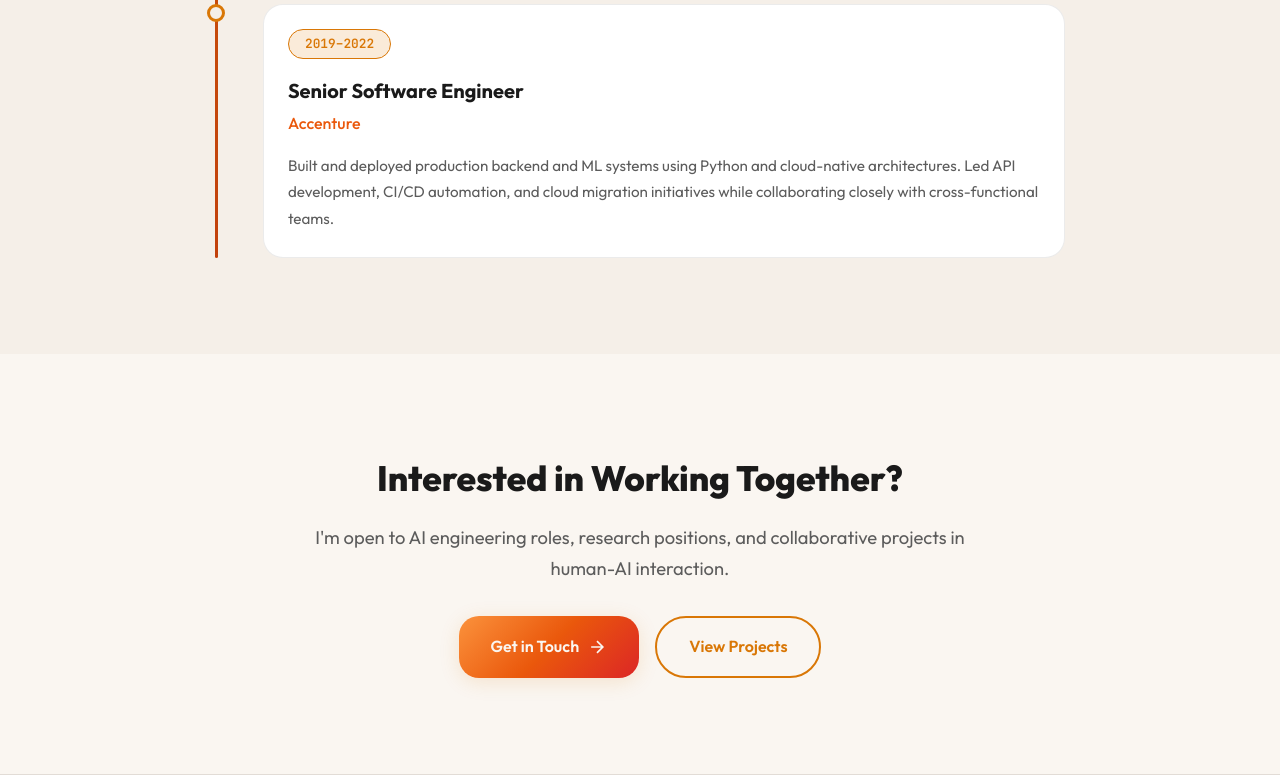
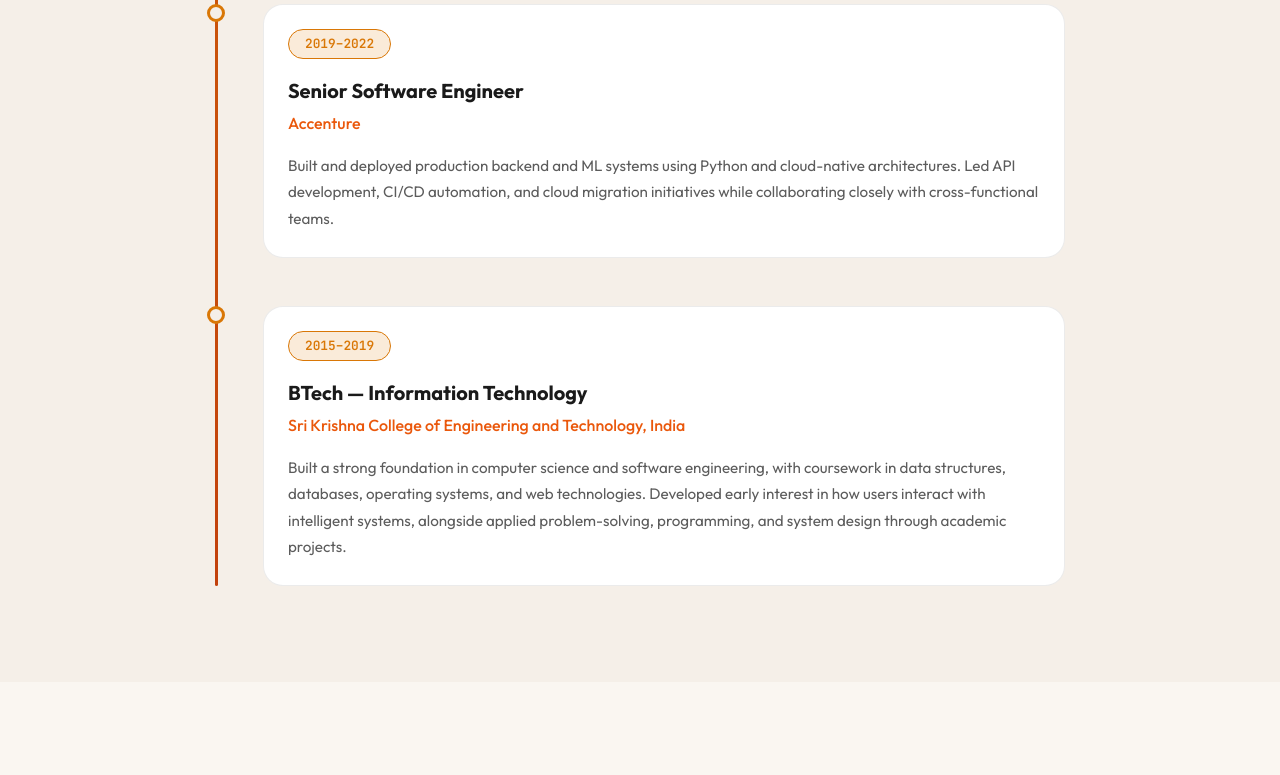
Before and after one commit to Rvishwanath19977/ai-powered-portfolio, a Flask app: page /about in a window 1280 px wide. Shown: the part 5465-6240 px from the top of the page. Run offline with Flask 3, Linux system fonts and the light colour scheme.

```diff
--- a/templates/about.html
+++ b/templates/about.html
@@ -408,6 +408,23 @@
                     </p>
                 </div>
             </div>
+
+            <div class="timeline-item">
+                <div class="timeline-marker"></div>
+                <div class="timeline-content">
+                    <span class="timeline-date">2015–2019</span>
+                    <h3>BTech — Information Technology</h3>
+                    <p class="timeline-org">Sri Krishna College of Engineering and Technology, India</p>
+                    <p>
+                        Built a strong foundation in computer science and software engineering,
+                        with coursework in data structures, databases, operating systems, and web
+                        technologies. Developed early interest in how users interact with
+                        intelligent systems, alongside applied problem-solving, programming,
+                        and system design through academic projects.
+                    </p>
+                </div>
+            </div>
+
         </div>
         </div>
     </div>
```
